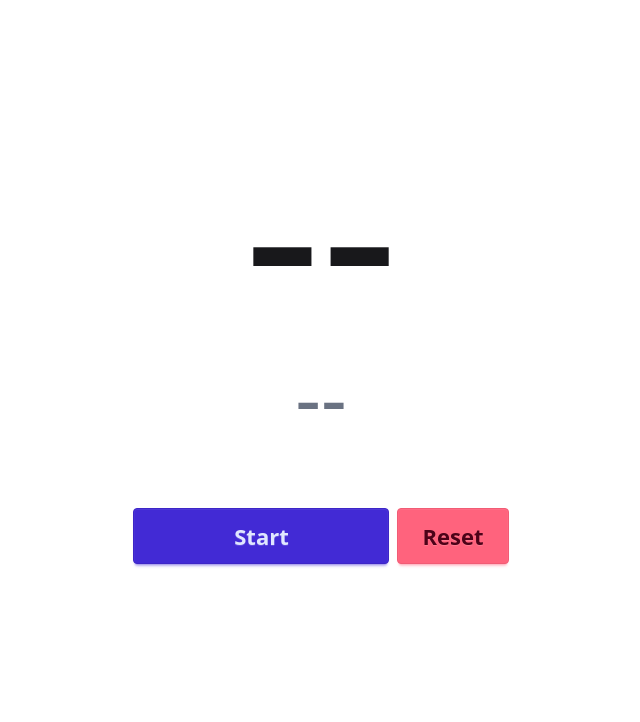
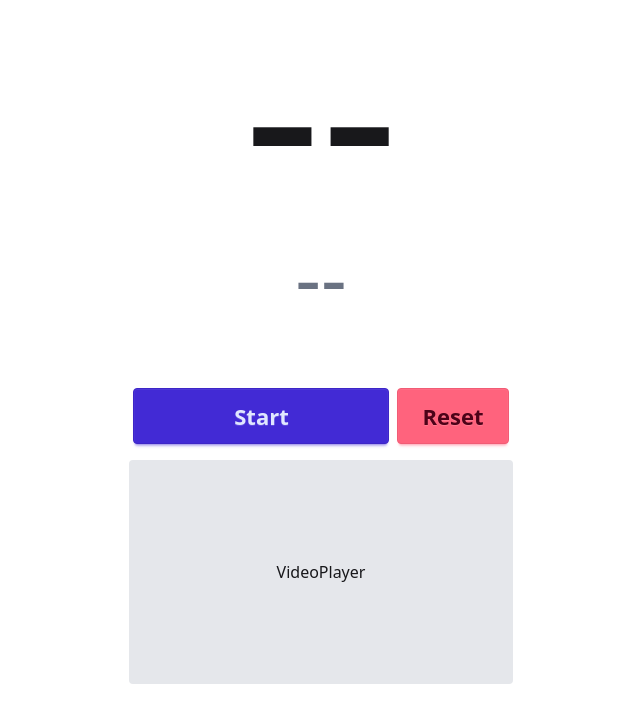
Before and after one commit to unframework/ticker, a React (Vite) app: page / in a window 1280 px wide. Shown: the top 722 px of the page, without its empty margins (319-959 px from the left). Built offline with nearby package versions, Linux system fonts and the light colour scheme.

Commit message:
Add video player stub

```diff
--- a/package.json
+++ b/package.json
@@ -13,13 +13,15 @@
     "daisyui": "^5.0.20",
     "luxon": "^3.6.1",
     "react": "^19.0.0",
-    "react-dom": "^19.0.0"
+    "react-dom": "^19.0.0",
+    "youtube-player": "^5.6.0"
   },
   "devDependencies": {
     "@tailwindcss/vite": "^4.1.4",
     "@types/luxon": "^3.6.2",
     "@types/react": "^19.0.10",
     "@types/react-dom": "^19.0.4",
+    "@types/youtube-player": "^5.5.11",
     "@vitejs/plugin-react": "^4.3.4",
     "globals": "^15.15.0",
     "prettier": "^3.5.3",
--- a/src/App.tsx
+++ b/src/App.tsx
@@ -2,6 +2,8 @@ import { useEffect, useMemo, useRef, useState } from "react";
 import clsx from "clsx";
 
 import "./App.css";
+
+import { VideoPlayer } from "./videoPlayer";
 
 type TimerState =
   | {
@@ -344,6 +346,10 @@ const Timer: React.FC = () => {
           Reset
         </button>
       </div>
+
+      <div className="flex-none mt-2">
+        <VideoPlayer />
+      </div>
     </div>
   );
 };
--- /dev/null
+++ b/src/videoPlayer.tsx
@@ -0,0 +1,37 @@
+import React, { useEffect, useRef } from "react";
+import clsx from "clsx";
+import YouTubePlayer from "youtube-player";
+
+async function initPlayer(container: HTMLDivElement) {
+  const player = YouTubePlayer(container);
+
+  player.cueVideoById("dQw4w9WgXcQ");
+  // player.playVideo();
+}
+
+export const VideoPlayer: React.FC = () => {
+  const containerRef = useRef<HTMLDivElement>(null);
+
+  useEffect(() => {
+    const timeoutId = setTimeout(() => {
+      initPlayer(containerRef.current!);
+    }, 50);
+
+    // Debounce double-invocations of useEffect
+    return () => {
+      clearTimeout(timeoutId);
+    };
+  }, []);
+
+  return (
+    <div
+      ref={containerRef}
+      className={clsx(
+        "w-96 h-56 flex items-center justify-center",
+        "bg-gray-200 rounded-sm overflow-hidden"
+      )}
+    >
+      VideoPlayer
+    </div>
+  );
+};
```
Also changed, not shown: 1 other file (tests, documents, lock files or other folders).
